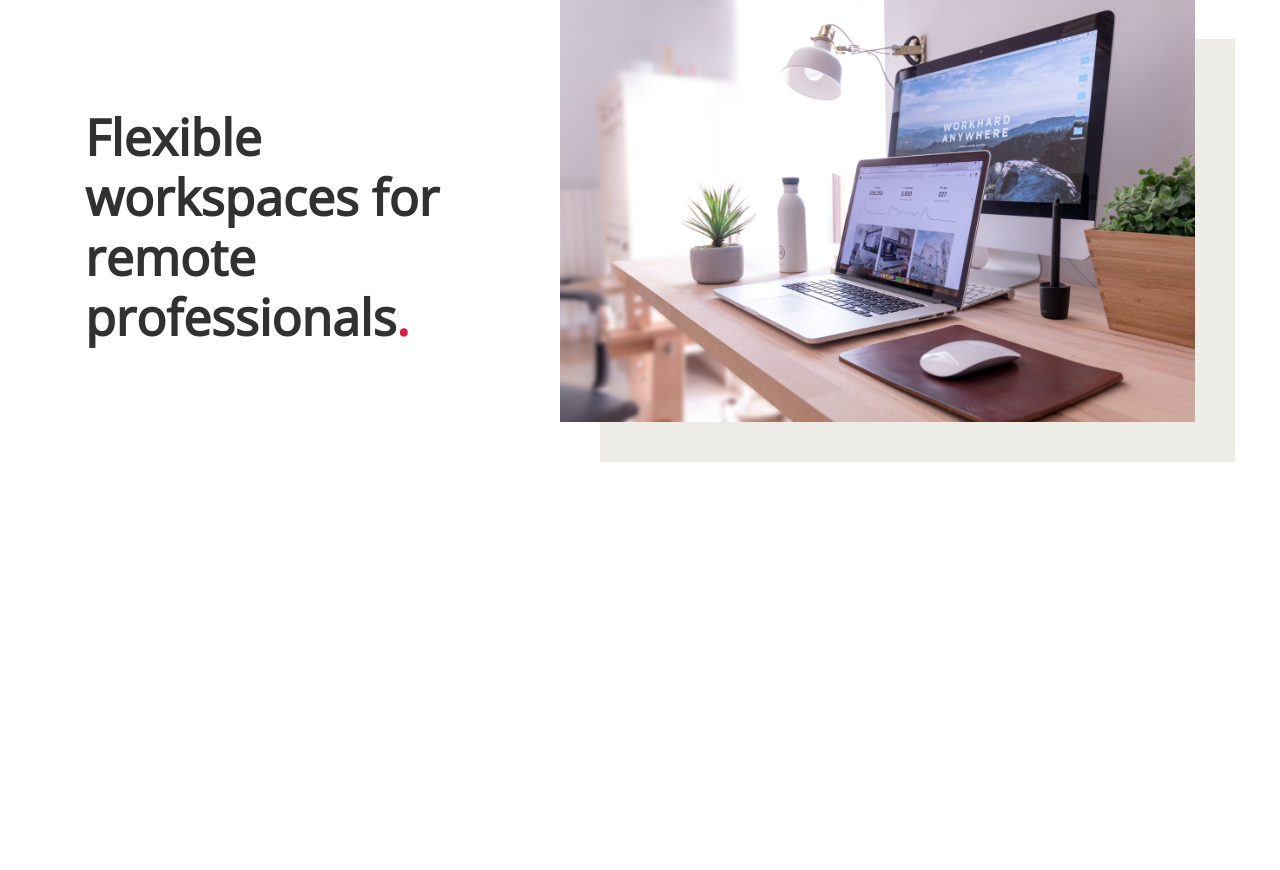
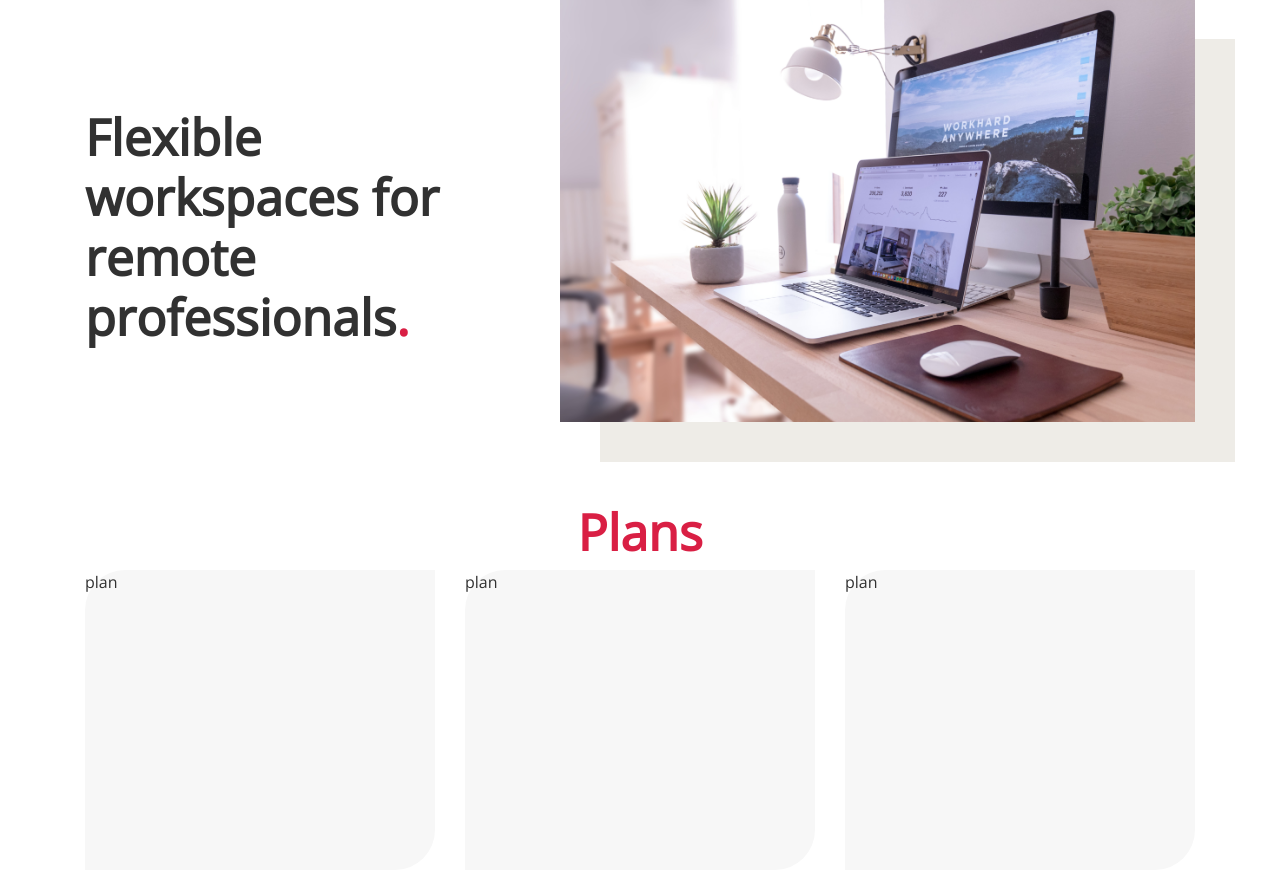
Before and after one commit to daisybutler/Workbench-project04, a Django app: template home/templates/home/index.html in a window 1280 px wide. Shown: the part 111-981 px from the top of the page. Before the commit the page ends 573 px from the top, so only its background shows below. Run offline with Django 3.2, Linux system fonts and the light colour scheme; the template is opened without the code that fills it, so the values that code supplies are empty; some libraries are stand-ins or nearby versions.

Commit message:
Sections to contain plans on homepage.

```diff
--- a/home/templates/home/index.html
+++ b/home/templates/home/index.html
@@ -13,6 +13,8 @@
                 <img src="/media/homepage-image.jpg" alt="workbench-venue">
             </div>
         </div>
+
+        <!--Mobile display only -->
         <div class="row d-md-none">
             <div id="mobile-landing-section" class="col-12 my-auto">
                 <h1 id="landing-page-heading">
@@ -21,4 +23,22 @@
             </div>
         </div>
     </div>
+    <div id="homepage-plans-container" class="container">
+        <div class="row">
+            <div class="col-12 text-center">
+                <h2>Plans</h2>
+            </div>
+        </div>
+        <div class="row">
+            <div class="col-12 col-md-4">
+                <div class="homepage-plan">plan</div>
+            </div>
+            <div class="col-12 col-md-4">
+                <div class="homepage-plan">plan</div>
+            </div>
+            <div class="col-12 col-md-4">
+                <div class="homepage-plan">plan</div>
+            </div>
+        </div>
+    </div>
 {% endblock %}
--- a/static/css/base.css
+++ b/static/css/base.css
@@ -62,6 +62,20 @@ p, a {
     padding: 50px;
 }
 
+#homepage-plans-container {
+    margin-top: 80px;
+}
+
+#homepage-plans-container h2 {
+    color: #D91F44;
+    font-size: 50px;
+}
+
+.homepage-plan {
+    background-color: #F7F7F7;
+    height: 300px;
+}
+
 
 /* --------------------------------------------------- MEDIA QUERIES */
 
@@ -69,7 +83,9 @@ p, a {
     #landing-page-heading {
         font-size: 40px;
     }
-
+    .homepage-plan {
+        border-radius: 40px 0 40px 0;
+    }
 }
 
 @media screen and (min-width: 992px){
```
